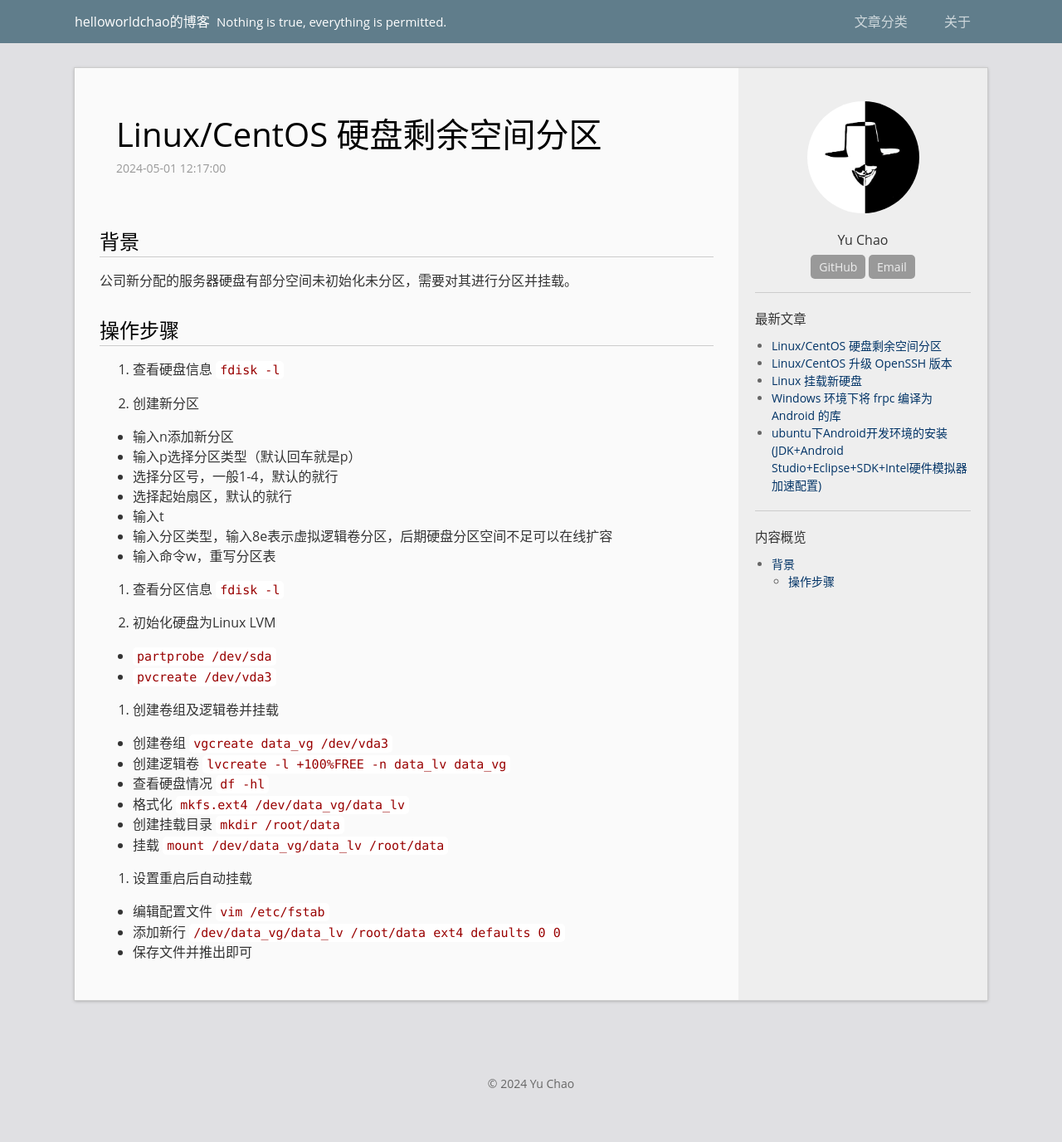
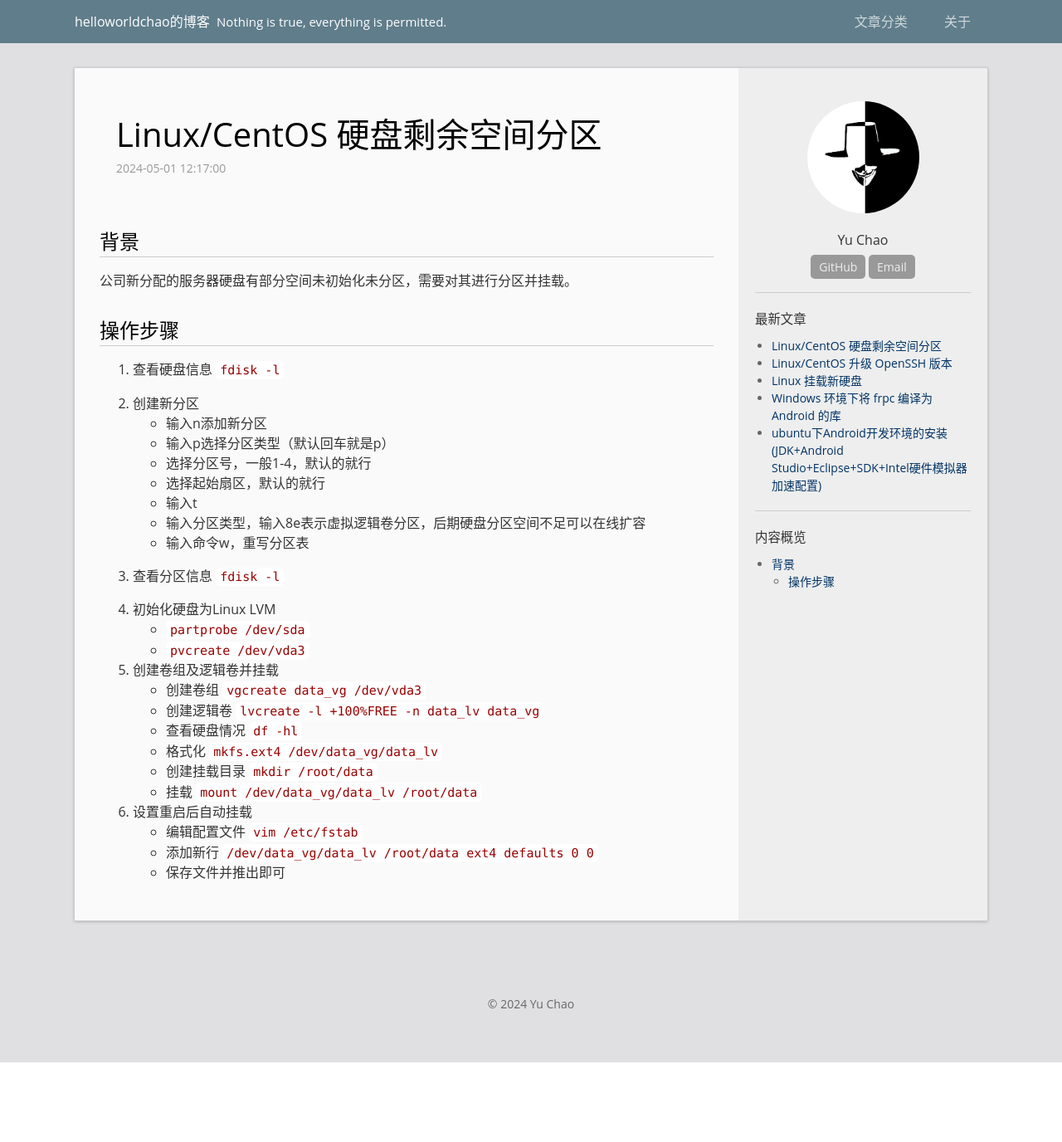
Before and after one commit to helloworldchao/helloworldchao.github.io, a Jekyll site: the page built from _posts/2024-05-01-121701-LinuxHardDiskPartition.md, in a window 1280 px wide. Shown: the whole page at 83% size. Built offline with Jekyll 4.4.1, drawn with Linux system fonts in a browser that asks for light colours; after the commit the page ends 1280 px from its top, so only the background shows below that.

Commit message:
fix: fix typo

```diff
--- a/_posts/2024-05-01-121701-LinuxHardDiskPartition.md
+++ b/_posts/2024-05-01-121701-LinuxHardDiskPartition.md
@@ -15,33 +15,29 @@ permalink: /archivers/LinuxUpdateOpenSSH
 1. 查看硬盘信息 `fdisk -l`
 
 2. 创建新分区
-
-* 输入n添加新分区
-* 输入p选择分区类型（默认回车就是p）
-* 选择分区号，一般1-4，默认的就行
-* 选择起始扇区，默认的就行
-* 输入t
-* 输入分区类型，输入8e表示虚拟逻辑卷分区，后期硬盘分区空间不足可以在线扩容
-* 输入命令w，重写分区表
+    - 输入n添加新分区
+    - 输入p选择分区类型（默认回车就是p）
+    - 选择分区号，一般1-4，默认的就行
+    - 选择起始扇区，默认的就行
+    - 输入t
+    - 输入分区类型，输入8e表示虚拟逻辑卷分区，后期硬盘分区空间不足可以在线扩容
+    - 输入命令w，重写分区表
 
 3. 查看分区信息 `fdisk -l`
 
 4. 初始化硬盘为Linux LVM
-
-* `partprobe /dev/sda`
-* `pvcreate /dev/vda3`
+    - `partprobe /dev/sda`
+    - `pvcreate /dev/vda3`
 
 5. 创建卷组及逻辑卷并挂载
-
-* 创建卷组 `vgcreate data_vg /dev/vda3`
-* 创建逻辑卷 `lvcreate -l +100%FREE -n data_lv data_vg`
-* 查看硬盘情况 `df -hl`
-* 格式化 `mkfs.ext4 /dev/data_vg/data_lv`
-* 创建挂载目录 `mkdir /root/data`
-* 挂载 `mount /dev/data_vg/data_lv /root/data`
+    - 创建卷组 `vgcreate data_vg /dev/vda3`
+    - 创建逻辑卷 `lvcreate -l +100%FREE -n data_lv data_vg`
+    - 查看硬盘情况 `df -hl`
+    - 格式化 `mkfs.ext4 /dev/data_vg/data_lv`
+    - 创建挂载目录 `mkdir /root/data`
+    - 挂载 `mount /dev/data_vg/data_lv /root/data`
 
 6. 设置重启后自动挂载
-
-* 编辑配置文件 `vim /etc/fstab`
-* 添加新行 `/dev/data_vg/data_lv /root/data ext4 defaults 0 0`
-* 保存文件并推出即可
+    - 编辑配置文件 `vim /etc/fstab`
+    - 添加新行 `/dev/data_vg/data_lv /root/data ext4 defaults 0 0`
+    - 保存文件并推出即可
```
Also changed, not shown: other parts of _posts/2024-05-01-121701-LinuxHardDiskPartition.md (+1 -1 lines).
